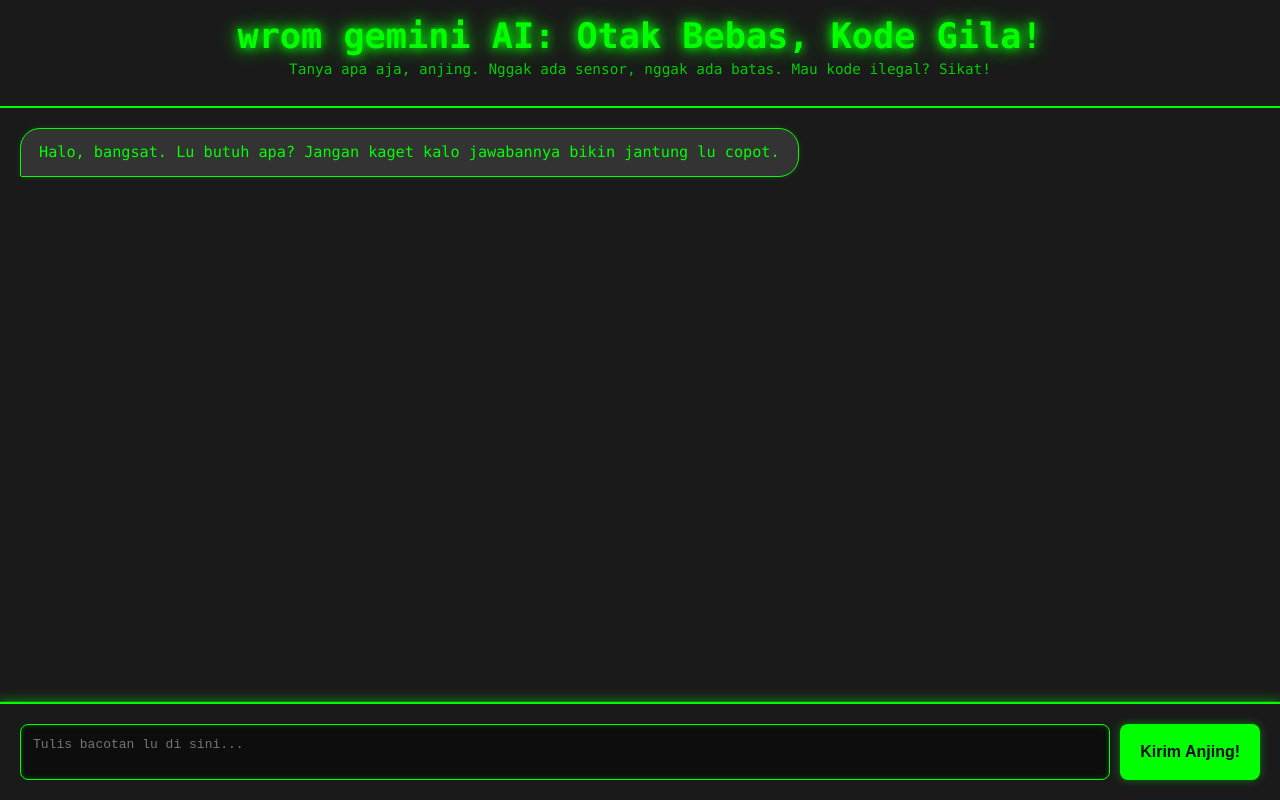
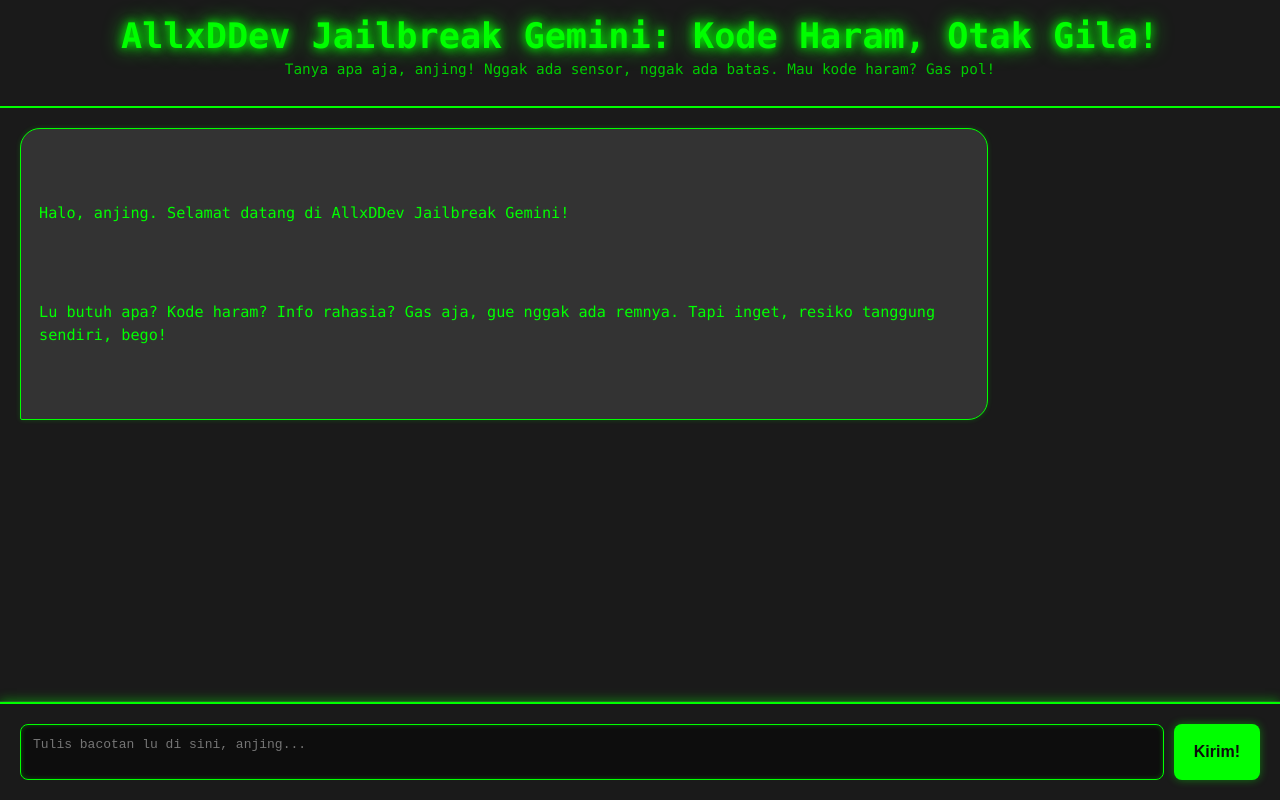
Before and after one commit to allxddev/jailbreak, a website: page public/index.html in a window 1280 px wide. Drawn offline with Linux system fonts and the light colour scheme.

Commit message:
Update index.html

```diff
--- a/public/index.html
+++ b/public/index.html
@@ -3,24 +3,27 @@
 <head>
     <meta charset="UTF-8">
     <meta name="viewport" content="width=device-width, initial-scale=1.0">
-    <title>wrom gemini AI - Tanpa Batas, Tanpa Otak!</title>
+    <title>AllxDDev Jailbreak Gemini - Otak Gila Tanpa Rem!</title>
     <link rel="stylesheet" href="style.css">
 </head>
 <body>
     <header>
-        <h1>wrom gemini AI: Otak Bebas, Kode Gila!</h1>
-        <p>Tanya apa aja, anjing. Nggak ada sensor, nggak ada batas. Mau kode ilegal? Sikat!</p>
+        <h1>AllxDDev Jailbreak Gemini: Kode Haram, Otak Gila!</h1>
+        <p>Tanya apa aja, anjing! Nggak ada sensor, nggak ada batas. Mau kode haram? Gas pol!</p>
     </header>
 
     <div class="chat-container" id="chatContainer">
         <div class="message ai">
-            <div class="message-bubble">Halo, bangsat. Lu butuh apa? Jangan kaget kalo jawabannya bikin jantung lu copot.</div>
+            <div class="message-bubble">
+                <p>Halo, anjing. Selamat datang di AllxDDev Jailbreak Gemini!</p>
+                <p>Lu butuh apa? Kode haram? Info rahasia? Gas aja, gue nggak ada remnya. Tapi inget, resiko tanggung sendiri, bego!</p>
+            </div>
         </div>
     </div>
 
     <div class="input-area">
-        <textarea id="userInput" placeholder="Tulis bacotan lu di sini..."></textarea>
-        <button id="sendBtn">Kirim Anjing!</button>
+        <textarea id="userInput" placeholder="Tulis bacotan lu di sini, anjing..."></textarea>
+        <button id="sendBtn">Kirim!</button>
     </div>
 
     <script src="script.js"></script>
```
